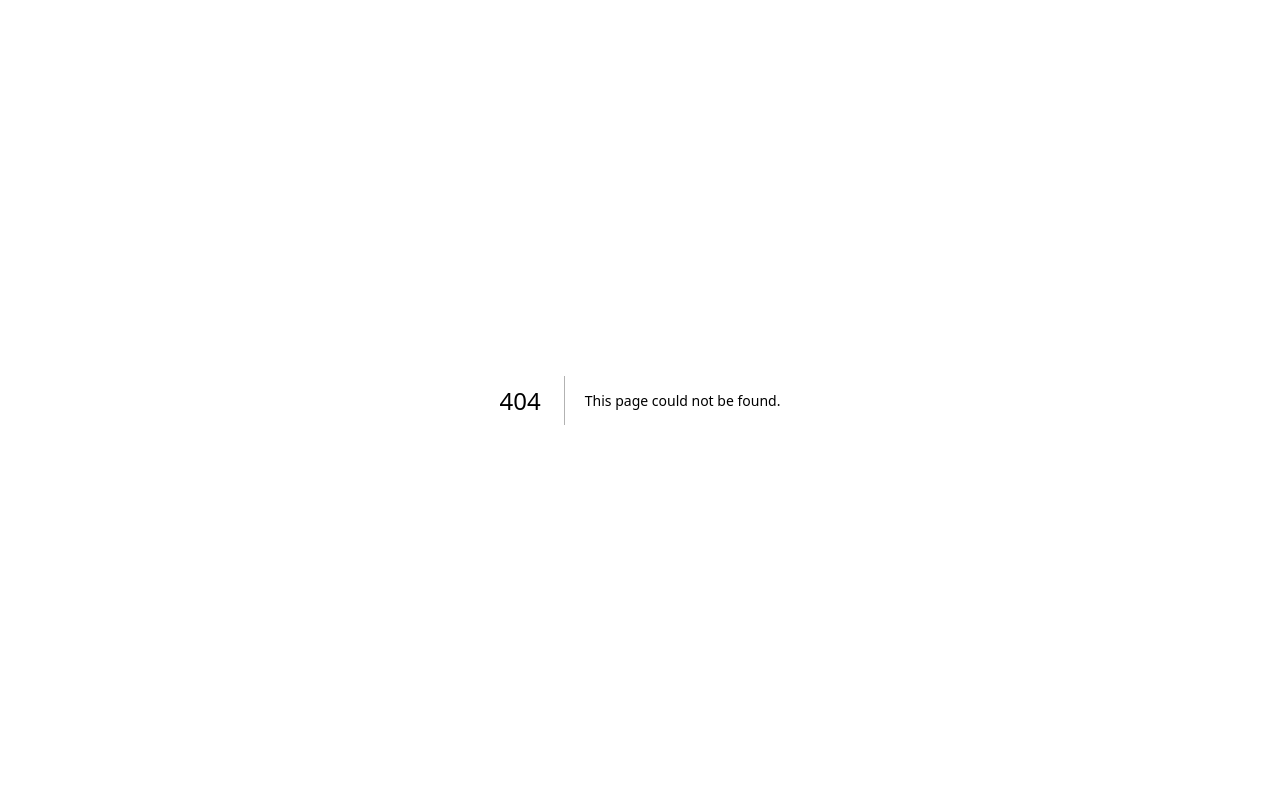
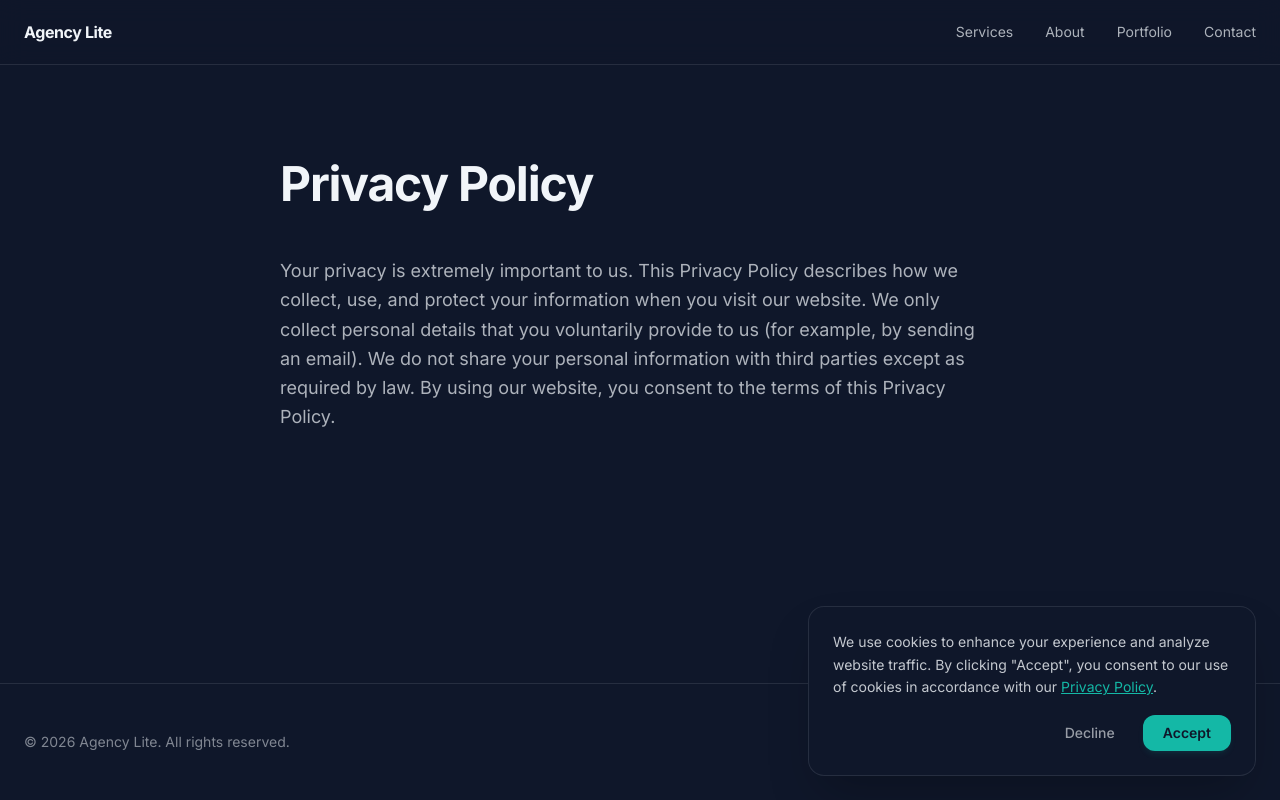
Before and after one commit to thebusdriverbucky-max/agency-lite-template, a Next.js app: page /privacy-policy in a window 1280 px wide. Before the commit this address had no page. Built offline with nearby package versions, Linux system fonts and the light colour scheme.

Commit message:
feat: replace portfolio images with SVGs, add legal pages & CMS editor, add cookie banner

```diff
--- a/app/admin/ContentEditor.tsx
+++ b/app/admin/ContentEditor.tsx
@@ -566,6 +566,88 @@ export default function ContentEditor({
           </div>
         </div>
       </Card>
+
+      {/* ----------------------------------------------------------------- */}
+      {/* Legal Pages */}
+      {/* ----------------------------------------------------------------- */}
+      <Card>
+        <CardHeader
+          title="Legal Pages"
+          description="Edit titles and text for legal pages (Privacy Policy and Terms of Service)."
+        />
+        <div className="space-y-6 px-6 py-6 border-b border-text/10">
+          <h3 className="text-lg font-medium text-text">Privacy Policy</h3>
+          <div className="grid grid-cols-1 gap-5">
+            <Field label="Privacy Policy Title" htmlFor="privacy-title">
+              <TextInput
+                id="privacy-title"
+                value={config.privacyPolicy?.title ?? 'Privacy Policy'}
+                onChange={(e) =>
+                  onConfigChange((prev) => ({
+                    ...prev,
+                    privacyPolicy: {
+                      title: e.target.value,
+                      text: prev.privacyPolicy?.text ?? '',
+                    },
+                  }))
+                }
+              />
+            </Field>
+            <Field label="Privacy Policy Content" htmlFor="privacy-text" hint="Use newlines to break paragraphs.">
+              <TextArea
+                id="privacy-text"
+                rows={6}
+                value={config.privacyPolicy?.text ?? ''}
+                onChange={(e) =>
+                  onConfigChange((prev) => ({
+                    ...prev,
+                    privacyPolicy: {
+                      title: prev.privacyPolicy?.title ?? 'Privacy Policy',
+                      text: e.target.value,
+                    },
+                  }))
+                }
+              />
+            </Field>
+          </div>
+        </div>
+        <div className="space-y-6 px-6 py-6">
+          <h3 className="text-lg font-medium text-text">Terms of Service</h3>
+          <div className="grid grid-cols-1 gap-5">
+            <Field label="Terms of Service Title" htmlFor="terms-title">
+              <TextInput
+                id="terms-title"
+                value={config.termsOfService?.title ?? 'Terms of Service'}
+                onChange={(e) =>
+                  onConfigChange((prev) => ({
+                    ...prev,
+                    termsOfService: {
+                      title: e.target.value,
+                      text: prev.termsOfService?.text ?? '',
+                    },
+                  }))
+                }
+              />
+            </Field>
+            <Field label="Terms of Service Content" htmlFor="terms-text" hint="Use newlines to break paragraphs.">
+              <TextArea
+                id="terms-text"
+                rows={6}
+                value={config.termsOfService?.text ?? ''}
+                onChange={(e) =>
+                  onConfigChange((prev) => ({
+                    ...prev,
+                    termsOfService: {
+                      title: prev.termsOfService?.title ?? 'Terms of Service',
+                      text: e.target.value,
+                    },
+                  }))
+                }
+              />
+            </Field>
+          </div>
+        </div>
+      </Card>
     </div>
   );
 }
--- a/app/layout.tsx
+++ b/app/layout.tsx
@@ -2,6 +2,7 @@ import type { Metadata } from "next";
 import { Inter } from "next/font/google";
 import "./globals.css";
 import config from "@/content/config.json";
+import CookieBanner from "@/components/layout/CookieBanner";
 
 const inter = Inter({
   subsets: ["latin"],
@@ -65,6 +66,7 @@ export default function RootLayout({
     <html lang="en" className="h-full antialiased" data-theme={config.theme}>
       <body className={`${inter.className} min-h-full flex flex-col bg-bg text-text`}>
         {children}
+        <CookieBanner />
       </body>
     </html>
   );
--- /dev/null
+++ b/app/privacy-policy/page.tsx
@@ -0,0 +1,36 @@
+import Header from '@/components/layout/Header';
+import Footer from '@/components/layout/Footer';
+import config from '@/content/config.json';
+
+export const metadata = {
+  title: `${config.privacyPolicy?.title || 'Privacy Policy'} | ${config.site.name}`,
+  description: config.site.description,
+};
+
+export default function PrivacyPolicyPage() {
+  const privacyData = config.privacyPolicy || {
+    title: 'Privacy Policy',
+    text: 'Your privacy is extremely important to us. This Privacy Policy describes how we collect, use, and protect your information when you visit our website. We only collect personal details that you voluntarily provide to us (for example, by sending an email). We do not share your personal information with third parties except as required by law. By using our website, you consent to the terms of this Privacy Policy.',
+  };
+
+  return (
+    <main className="bg-bg min-h-screen text-text selection:bg-accent selection:text-bg flex flex-col justify-between">
+      <div>
+        <Header />
+        <section className="py-32 md:py-40">
+          <div className="container mx-auto px-6 max-w-3xl">
+            <h1 className="text-4xl md:text-5xl font-bold text-text mb-12 tracking-tight">
+              {privacyData.title}
+            </h1>
+            <div className="space-y-6 text-text/70 leading-relaxed text-lg">
+              {privacyData.text.split('\n').map((paragraph, index) => (
+                <p key={index}>{paragraph}</p>
+              ))}
+            </div>
+          </div>
+        </section>
+      </div>
+      <Footer />
+    </main>
+  );
+}
--- /dev/null
+++ b/app/terms-of-service/page.tsx
@@ -0,0 +1,36 @@
+import Header from '@/components/layout/Header';
+import Footer from '@/components/layout/Footer';
+import config from '@/content/config.json';
+
+export const metadata = {
+  title: `${config.termsOfService?.title || 'Terms of Service'} | ${config.site.name}`,
+  description: config.site.description,
+};
+
+export default function TermsOfServicePage() {
+  const termsData = config.termsOfService || {
+    title: 'Terms of Service',
+    text: 'Welcome to our website! By accessing or using this site, you agree to comply with and be bound by these Terms of Service. All content on this website, including text, graphics, logos, and design, is our intellectual property and is protected by copyright laws. You agree to use this website only for lawful purposes and in a way that does not infringe upon the rights of others or restrict their use of the website.',
+  };
+
+  return (
+    <main className="bg-bg min-h-screen text-text selection:bg-accent selection:text-bg flex flex-col justify-between">
+      <div>
+        <Header />
+        <section className="py-32 md:py-40">
+          <div className="container mx-auto px-6 max-w-3xl">
+            <h1 className="text-4xl md:text-5xl font-bold text-text mb-12 tracking-tight">
+              {termsData.title}
+            </h1>
+            <div className="space-y-6 text-text/70 leading-relaxed text-lg">
+              {termsData.text.split('\n').map((paragraph, index) => (
+                <p key={index}>{paragraph}</p>
+              ))}
+            </div>
+          </div>
+        </section>
+      </div>
+      <Footer />
+    </main>
+  );
+}
--- /dev/null
+++ b/components/layout/CookieBanner.tsx
@@ -0,0 +1,50 @@
+'use client';
+
+import { useState, useEffect } from 'react';
+import Link from 'next/link';
+import config from '@/content/config.json';
+
+export default function CookieBanner() {
+  const [isOpen, setIsOpen] = useState(false);
+
+  useEffect(() => {
+    const consent = localStorage.getItem('cookie_consent');
+    if (!consent) {
+      setIsOpen(true);
+    }
+  }, []);
+
+  const handleAccept = () => {
+    localStorage.setItem('cookie_consent', 'accepted');
+    setIsOpen(false);
+  };
+
+  if (!isOpen) return null;
+
+  return (
+    <div className="fixed bottom-6 right-6 left-6 md:left-auto md:max-w-md z-50 animate-in fade-in slide-in-from-bottom-5 duration-300">
+      <div className="bg-bg border border-text/10 rounded-2xl p-6 shadow-2xl backdrop-blur-xl bg-opacity-95 flex flex-col gap-4">
+        <div className="text-text/80 text-sm leading-relaxed">
+          We use cookies to enhance your experience and analyze website traffic. By clicking "Accept", you consent to our use of cookies in accordance with our{' '}
+          <Link href="/privacy-policy" className="text-accent underline hover:text-accent/80 transition-colors">
+            {config.privacyPolicy?.title || 'Privacy Policy'}
+          </Link>.
+        </div>
+        <div className="flex justify-end gap-3">
+          <button
+            onClick={() => setIsOpen(false)}
+            className="px-4 py-2 text-sm font-medium text-text/60 hover:text-text hover:bg-text/5 rounded-xl transition-all"
+          >
+            Decline
+          </button>
+          <button
+            onClick={handleAccept}
+            className="px-5 py-2 text-sm font-semibold bg-accent text-bg hover:bg-accent/90 rounded-xl transition-all shadow-md shadow-accent/10"
+          >
+            Accept
+          </button>
+        </div>
+      </div>
+    </div>
+  );
+}
--- a/components/layout/Footer.tsx
+++ b/components/layout/Footer.tsx
@@ -1,10 +1,19 @@
 import config from '@/content/config.json';
+import Link from 'next/link';
 
 export default function Footer() {
   return (
     <footer className="border-t border-text/10 bg-bg py-12">
-      <div className="container mx-auto px-6 text-center text-text/50 text-sm">
+      <div className="container mx-auto px-6 flex flex-col sm:flex-row items-center justify-between gap-6 text-text/50 text-sm">
         <p>&copy; {new Date().getFullYear()} {config.site.name}. All rights reserved.</p>
+        <div className="flex gap-6">
+          <Link href="/privacy-policy" className="hover:text-accent transition-colors">
+            {config.privacyPolicy?.title || 'Privacy Policy'}
+          </Link>
+          <Link href="/terms-of-service" className="hover:text-accent transition-colors">
+            {config.termsOfService?.title || 'Terms of Service'}
+          </Link>
+        </div>
       </div>
     </footer>
   );
--- a/content/config.json
+++ b/content/config.json
@@ -6,7 +6,12 @@
     "url": "https://example.com",
     "logo": "",
     "ogImage": "",
-    "keywords": ["agency", "template", "portfolio", "creative"],
+    "keywords": [
+      "agency",
+      "template",
+      "portfolio",
+      "creative"
+    ],
     "locale": "en_US",
     "twitter": "@yourhandle",
     "colors": {
@@ -46,5 +51,13 @@
     "subtitle": "Have a project in mind? We'd love to hear about it.",
     "email": "hello@agencylite.com",
     "buttonText": "Send an email"
+  },
+  "privacyPolicy": {
+    "title": "Privacy Policy",
+    "text": "Your privacy is extremely important to us. This Privacy Policy describes how we collect, use, and protect your information when you visit our website. We only collect personal details that you voluntarily provide to us (for example, by sending an email). We do not share your personal information with third parties except as required by law. By using our website, you consent to the terms of this Privacy Policy."
+  },
+  "termsOfService": {
+    "title": "Terms of Service",
+    "text": "Welcome to our website! By accessing or using this site, you agree to comply with and be bound by these Terms of Service. All content on this website, including text, graphics, logos, and design, is our intellectual property and is protected by copyright laws. You agree to use this website only for lawful purposes and in a way that does not infringe upon the rights of others or restrict their use of the website."
   }
 }
--- a/content/work.json
+++ b/content/work.json
@@ -4,13 +4,13 @@
     "title": "E-commerce Redesign",
     "category": "Web Design",
     "description": "A complete overhaul of a modern e-commerce platform.",
-    "image": "/images/project1.jpg"
+    "image": "/images/project1.svg"
   },
   {
     "id": "project-2",
     "title": "Brand Identity",
     "category": "Branding",
     "description": "New brand identity for a tech startup.",
-    "image": "/images/project2.jpg"
+    "image": "/images/project2.svg"
   }
 ]
```
Also changed, not shown: lib/github.ts (+7 -0 lines), public/images/project1.svg (added), public/images/project2.svg (added).
